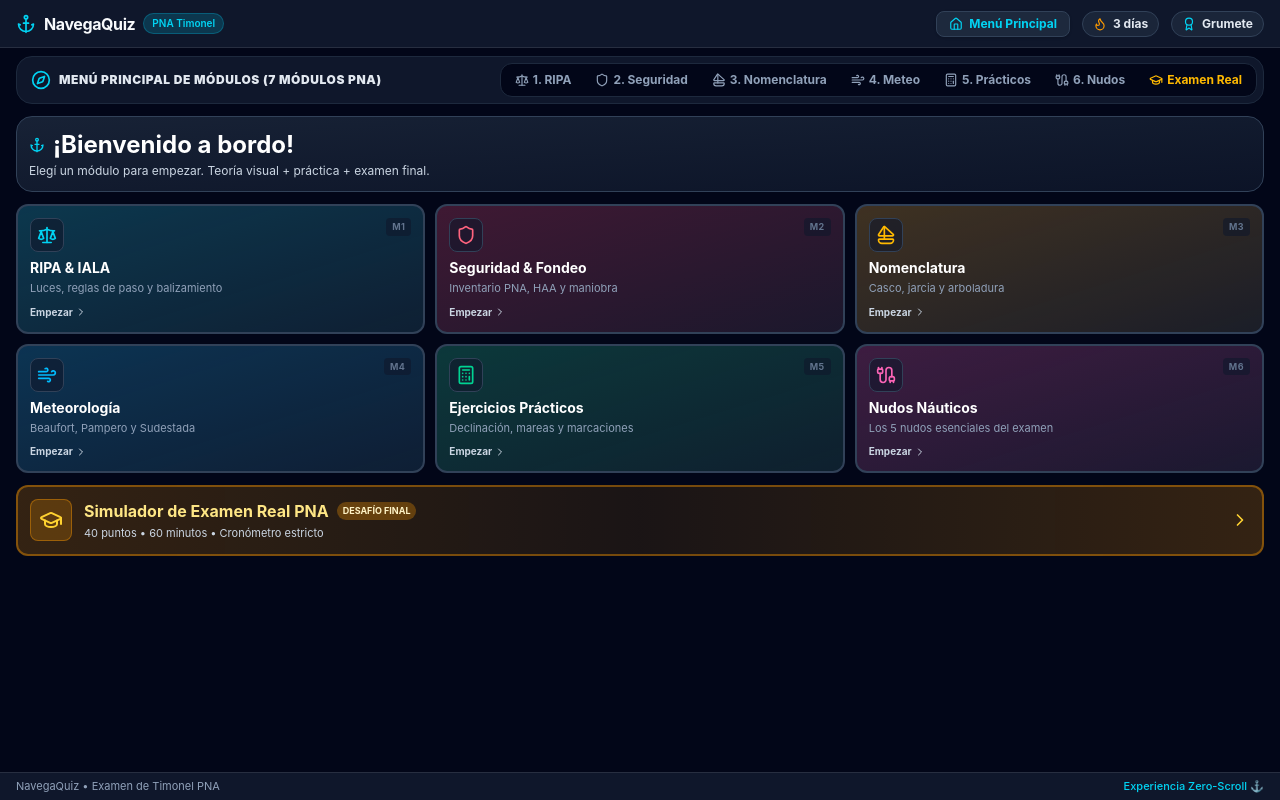
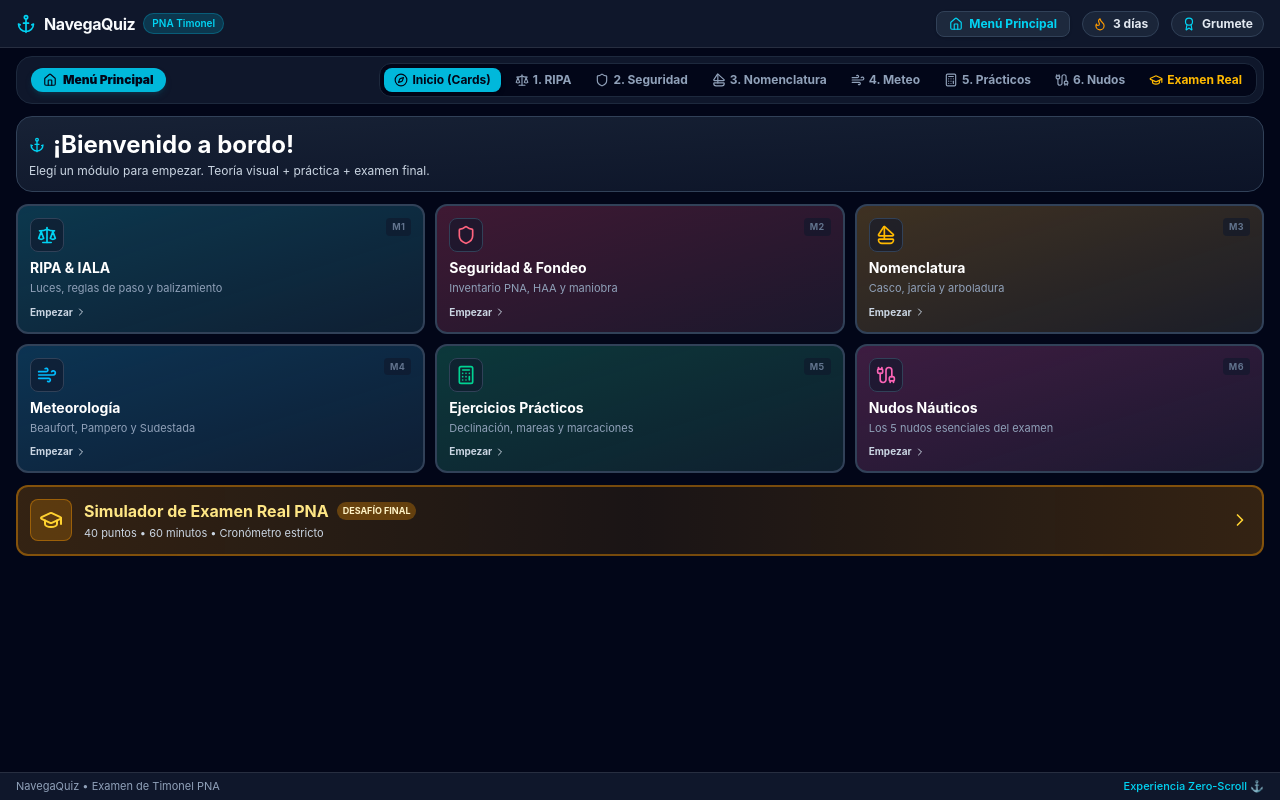
Before and after one commit to jcastillovnz/navega-quiz, a React (Vite) app: page / in a window 1280 px wide. Built offline with nearby package versions, Linux system fonts and the light colour scheme.

Commit message:
fix: add permanent Home Cards pill to top navigation bar

```diff
--- a/src/App.tsx
+++ b/src/App.tsx
@@ -40,33 +40,38 @@ function App() {
     <Layout onGoHome={() => setActiveView('HOME')}>
       <div className="h-full flex flex-col gap-2 overflow-hidden">
 
-        {/* Barra Superior de Navegación entre Módulos */}
+        {/* Barra Superior de Navegación Unificada */}
         <div className="flex items-center justify-between bg-slate-900 border border-slate-800 p-1.5 rounded-2xl shrink-0">
           <div className="flex items-center gap-2 px-2">
-            {activeView === 'HOME' ? (
-              <div className="flex items-center gap-2">
-                <Compass className="w-5 h-5 text-cyan-400 animate-spin-slow" />
-                <span className="text-xs font-black tracking-wider text-slate-200 uppercase">
-                  Menú Principal de Módulos (7 Módulos PNA)
-                </span>
-              </div>
-            ) : (
-              <button
-                onClick={() => setActiveView('HOME')}
-                className="flex items-center gap-1.5 px-3 py-1 bg-slate-800 hover:bg-slate-700 text-cyan-400 font-bold text-xs rounded-xl border border-slate-700 transition-all cursor-pointer shadow-sm"
-              >
-                <Home className="w-3.5 h-3.5" />
-                <span>Volver al Menú</span>
-              </button>
-            )}
+            <button
+              onClick={() => setActiveView('HOME')}
+              className={`flex items-center gap-1.5 px-3 py-1 rounded-xl text-xs font-black transition-all cursor-pointer ${
+                activeView === 'HOME'
+                  ? 'bg-cyan-500 text-slate-950 shadow-md shadow-cyan-900/40'
+                  : 'bg-slate-800 text-cyan-400 hover:bg-slate-700 border border-slate-700'
+              }`}
+            >
+              <Home className="w-3.5 h-3.5" />
+              <span>Menú Principal</span>
+            </button>
           </div>
 
-          {/* Selector de Módulos (7 Módulos en Pills Compactas) */}
+          {/* Selector de Módulos (Incluyendo Inicio + 7 Módulos en Pills) */}
           <div className="flex items-center gap-1 bg-slate-950 p-1 rounded-xl border border-slate-800 overflow-x-auto">
+            <button
+              onClick={() => setActiveView('HOME')}
+              className={`flex items-center gap-1 px-2.5 py-1 rounded-lg text-xs font-bold transition-all cursor-pointer whitespace-nowrap ${
+                activeView === 'HOME' ? 'bg-cyan-500 text-slate-950 shadow-md' : 'text-slate-400 hover:text-slate-200'
+              }`}
+            >
+              <Compass className="w-3.5 h-3.5" />
+              Inicio (Cards)
+            </button>
+
             <button
               onClick={() => setActiveView('RIPA')}
               className={`flex items-center gap-1 px-2.5 py-1 rounded-lg text-xs font-bold transition-all cursor-pointer whitespace-nowrap ${
-                activeView === 'RIPA' ? 'bg-cyan-500 text-slate-950' : 'text-slate-400 hover:text-slate-200'
+                activeView === 'RIPA' ? 'bg-cyan-500 text-slate-950 shadow-md' : 'text-slate-400 hover:text-slate-200'
               }`}
             >
               <Scale className="w-3.5 h-3.5" />
@@ -76,7 +81,7 @@ function App() {
             <button
               onClick={() => setActiveView('SEGURIDAD')}
               className={`flex items-center gap-1 px-2.5 py-1 rounded-lg text-xs font-bold transition-all cursor-pointer whitespace-nowrap ${
-                activeView === 'SEGURIDAD' ? 'bg-rose-500 text-slate-950' : 'text-slate-400 hover:text-slate-200'
+                activeView === 'SEGURIDAD' ? 'bg-rose-500 text-slate-950 shadow-md' : 'text-slate-400 hover:text-slate-200'
               }`}
             >
               <Shield className="w-3.5 h-3.5" />
@@ -86,7 +91,7 @@ function App() {
             <button
               onClick={() => setActiveView('NOMENCLATURA')}
               className={`flex items-center gap-1 px-2.5 py-1 rounded-lg text-xs font-bold transition-all cursor-pointer whitespace-nowrap ${
-                activeView === 'NOMENCLATURA' ? 'bg-amber-500 text-slate-950' : 'text-slate-400 hover:text-slate-200'
+                activeView === 'NOMENCLATURA' ? 'bg-amber-500 text-slate-950 shadow-md' : 'text-slate-400 hover:text-slate-200'
               }`}
             >
               <Sailboat className="w-3.5 h-3.5" />
@@ -96,7 +101,7 @@ function App() {
             <button
               onClick={() => setActiveView('METEOROLOGIA')}
               className={`flex items-center gap-1 px-2.5 py-1 rounded-lg text-xs font-bold transition-all cursor-pointer whitespace-nowrap ${
-                activeView === 'METEOROLOGIA' ? 'bg-sky-500 text-slate-950' : 'text-slate-400 hover:text-slate-200'
+                activeView === 'METEOROLOGIA' ? 'bg-sky-500 text-slate-950 shadow-md' : 'text-slate-400 hover:text-slate-200'
               }`}
             >
               <Wind className="w-3.5 h-3.5" />
@@ -106,7 +111,7 @@ function App() {
             <button
               onClick={() => setActiveView('PRACTICOS')}
               className={`flex items-center gap-1 px-2.5 py-1 rounded-lg text-xs font-bold transition-all cursor-pointer whitespace-nowrap ${
-                activeView === 'PRACTICOS' ? 'bg-emerald-500 text-slate-950' : 'text-slate-400 hover:text-slate-200'
+                activeView === 'PRACTICOS' ? 'bg-emerald-500 text-slate-950 shadow-md' : 'text-slate-400 hover:text-slate-200'
               }`}
             >
               <Calculator className="w-3.5 h-3.5" />
@@ -116,7 +121,7 @@ function App() {
             <button
               onClick={() => setActiveView('NUDOS')}
               className={`flex items-center gap-1 px-2.5 py-1 rounded-lg text-xs font-bold transition-all cursor-pointer whitespace-nowrap ${
-                activeView === 'NUDOS' ? 'bg-pink-500 text-slate-950' : 'text-slate-400 hover:text-slate-200'
+                activeView === 'NUDOS' ? 'bg-pink-500 text-slate-950 shadow-md' : 'text-slate-400 hover:text-slate-200'
               }`}
             >
               <Cable className="w-3.5 h-3.5" />
@@ -202,7 +207,7 @@ function App() {
               <div className="flex bg-slate-900 p-1 rounded-xl border border-slate-800 shrink-0 max-w-md mx-auto w-full">
                 <button
                   onClick={() => setPracticoTab('DECLINACION')}
-                  className={`flex-1 flex items-center justify-center gap-1.5 px-3 py-1.5 rounded-lg text-xs font-bold transition-all ${
+                  className={`flex-1 flex items-center justify-center gap-1.5 px-3 py-1.5 rounded-lg text-xs font-bold transition-all cursor-pointer ${
                     practicoTab === 'DECLINACION' ? 'bg-emerald-500 text-slate-950' : 'text-slate-400 hover:text-slate-200'
                   }`}
                 >
@@ -211,7 +216,7 @@ function App() {
                 </button>
                 <button
                   onClick={() => setPracticoTab('MAREAS')}
-                  className={`flex-1 flex items-center justify-center gap-1.5 px-3 py-1.5 rounded-lg text-xs font-bold transition-all ${
+                  className={`flex-1 flex items-center justify-center gap-1.5 px-3 py-1.5 rounded-lg text-xs font-bold transition-all cursor-pointer ${
                     practicoTab === 'MAREAS' ? 'bg-emerald-500 text-slate-950' : 'text-slate-400 hover:text-slate-200'
                   }`}
                 >
@@ -220,7 +225,7 @@ function App() {
                 </button>
                 <button
                   onClick={() => setPracticoTab('MARCACIONES')}
-                  className={`flex-1 flex items-center justify-center gap-1.5 px-3 py-1.5 rounded-lg text-xs font-bold transition-all ${
+                  className={`flex-1 flex items-center justify-center gap-1.5 px-3 py-1.5 rounded-lg text-xs font-bold transition-all cursor-pointer ${
                     practicoTab === 'MARCACIONES' ? 'bg-emerald-500 text-slate-950' : 'text-slate-400 hover:text-slate-200'
                   }`}
                 >
```
